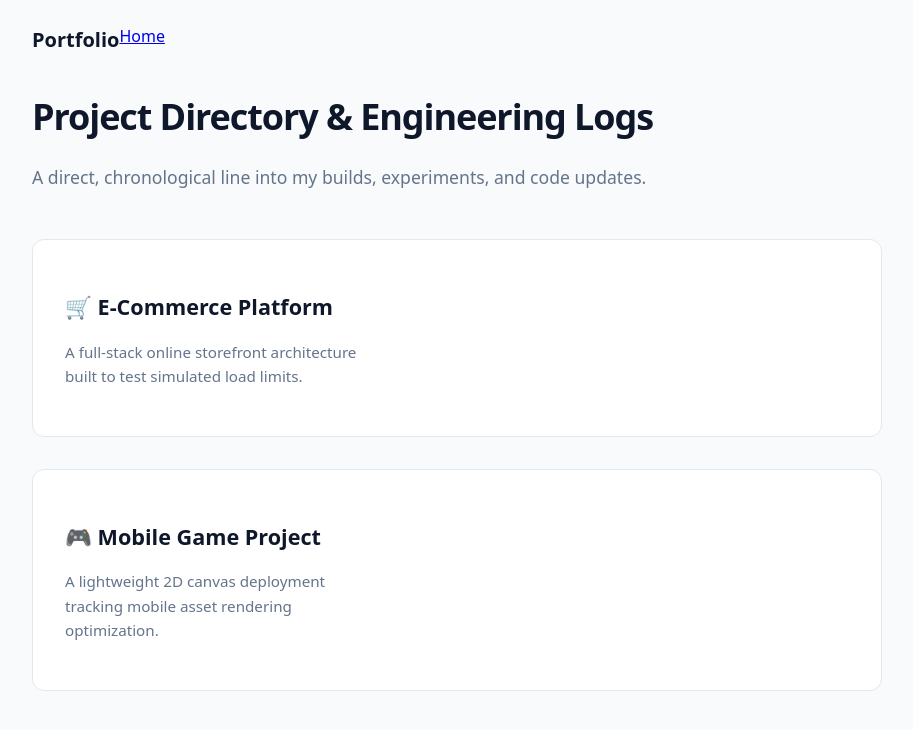
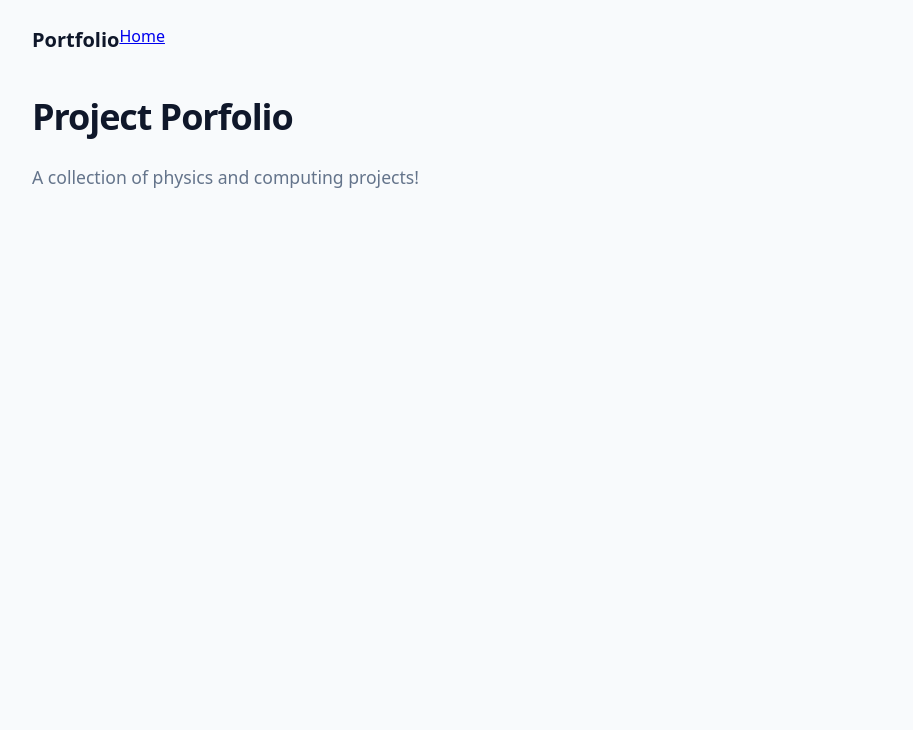
Before and after one commit to nk-clara/nk-clara.github.io, a Jekyll site: the page built from index.html, in a window 1280 px wide. Shown: the top 730 px of the page, without its empty margins (183-1096 px from the left). Built offline with Jekyll 4.4.1, drawn with Linux system fonts in a browser that asks for light colours.

Commit message:
Update index.html

```diff
--- a/index.html
+++ b/index.html
@@ -1,48 +1,36 @@
 ---
 layout: default
-title: Project Directory
+title: Home
 ---
 <section class="hero">
-    <h1>Project Directory & Engineering Logs</h1>
-    <p>A direct, chronological line into my builds, experiments, and code updates.</p>
+    <h1>Project Porfolio</h1>
+    <p>A collection of physics and computing projects!</p>
 </section>
 
 <section class="directory-container">
-    <!-- Group 1: E-Commerce Platform Updates -->
+    <!-- 1. Loop through every unique category found across all posts -->
+    {% for category in site.categories %}
+        <!-- Extract the category name -->
+        {% assign project_name = category | first %}
+        <!-- Extract all posts belonging to this specific category -->
+        {% assign project_posts = category | last %}
+
         <div class="project-group">
             <div class="project-info">
-            <h2>🛒 E-Commerce Platform</h2>
-            <p>A full-stack online storefront architecture built to test simulated load limits.</p>
+                <!-- Displays category slug clean and capitalized (e.g. "Ecom platform") -->
+                <h2>📂 {{ project_name | replace: "-", " " | capitalize }}</h2>
+                <p>Tracking updates and logs for the {{ project_name }} scope.</p>
             </div>
+
             <ul class="posts-list">
-            {% assign ecom_posts = site.posts | where: "categories", "ecom-platform" %}
-            {% for post in ecom_posts %}
+                <!-- 2. Loop through all the posts inside this specific project category -->
+                {% for post in project_posts %}
                     <li>
                         <time>{{ post.date | date: "%b %d" }}</time>
                         <a href="{{ post.url | relative_url }}">{{ post.title }}</a>
                     </li>
-            {% empty %}
-                <li>No updates logged yet.</li>
                 {% endfor %}
             </ul>
         </div>
-
-    <!-- Group 2: Mobile Game Engine Updates -->
-    <div class="project-group">
-        <div class="project-info">
-            <h2>🎮 Mobile Game Project</h2>
-            <p>A lightweight 2D canvas deployment tracking mobile asset rendering optimization.</p>
-        </div>
-        <ul class="posts-list">
-            {% assign game_posts = site.posts | where: "categories", "mobile-game" %}
-            {% for post in game_posts %}
-                <li>
-                    <time>{{ post.date | date: "%b %d" }}</time>
-                    <a href="{{ post.url | relative_url }}">{{ post.title }}</a>
-                </li>
-            {% empty %}
-                <li>No updates logged yet.</li>
     {% endfor %}
-        </ul>
-    </div>
 </section>
```
Lines whose indentation alone changed are shown as unchanged.
